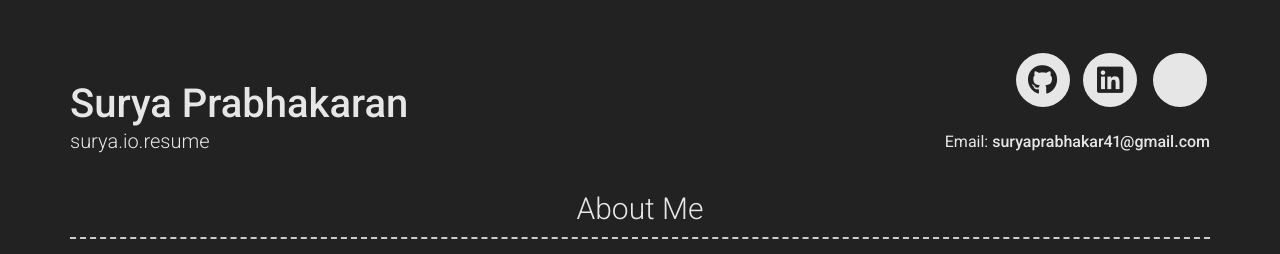
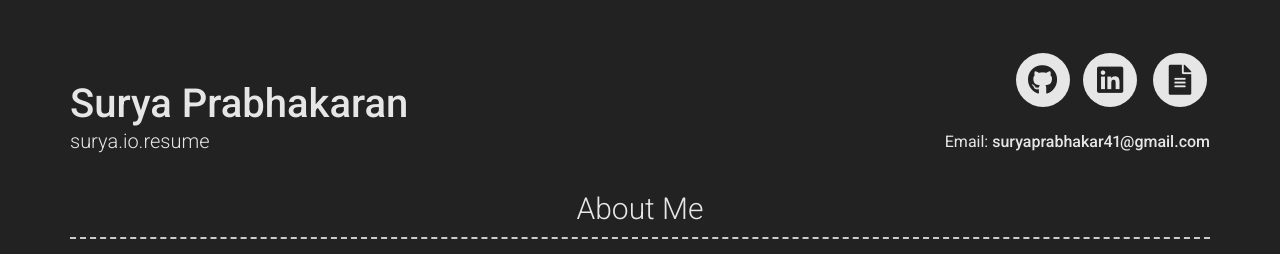
Before and after one commit to suryaprabhakar414/surya.io.resume, a Jekyll site: the page built from index.md, in a window 1280 px wide. Shown: the top 254 px of the page. Built offline with Jekyll 4.4.1, drawn with Linux system fonts in a browser that asks for light colours; nearby versions of some CDN libraries.

Commit message:
Update _config.yml

```diff
--- a/_config.yml
+++ b/_config.yml
@@ -27,7 +27,7 @@ linkedin_username: surya-prabhakaran
 # Additional icon links
 additional_links:
 - title: Resume
-  icon: fa-file-text
+  icon: fa fa-file-text
   url: https://drive.google.com/file/d/12xUS6yjbseTEGj3cagzYaSu6MPpMqoF8/view?usp=sharing
 # - title: another link
 #   icon: font awesome brand icon name (eg. fa-twitter) (https://fontawesome.com/icons?d=gallery&s=brands&m=free)
```
